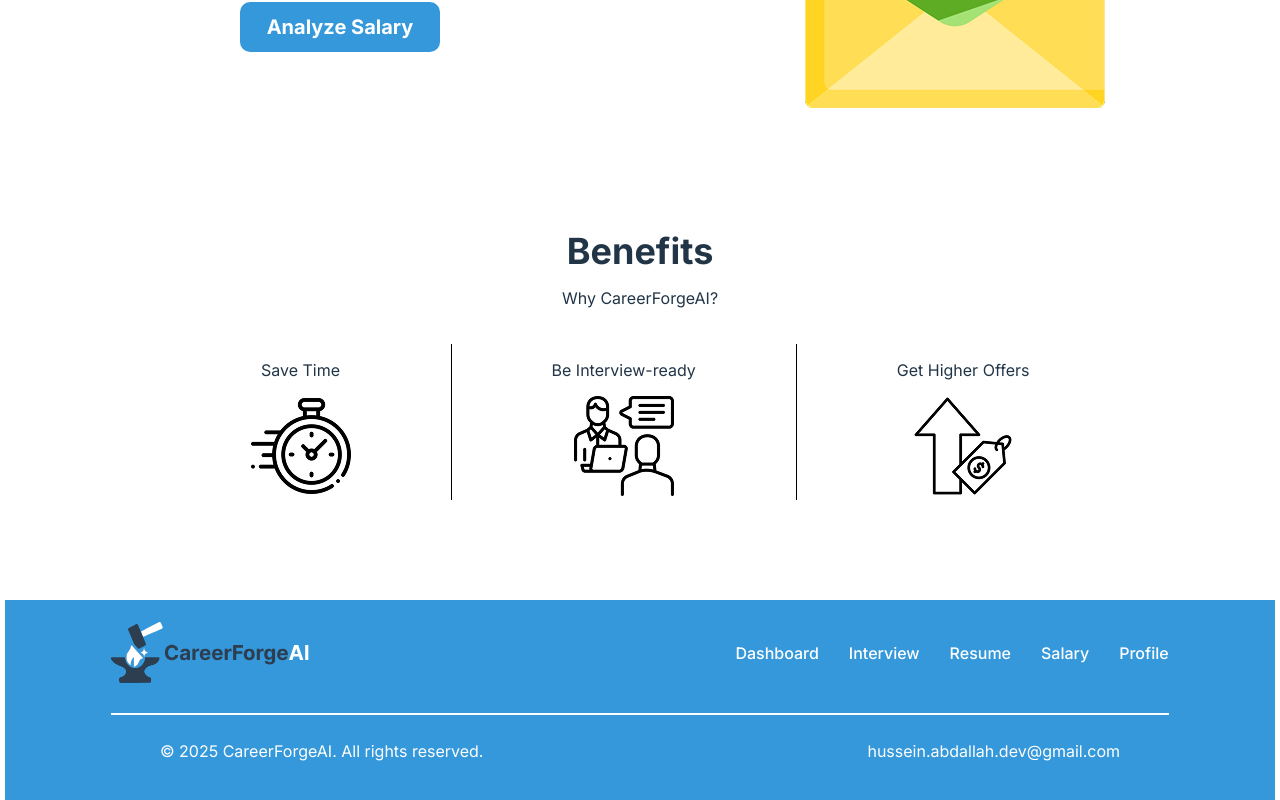
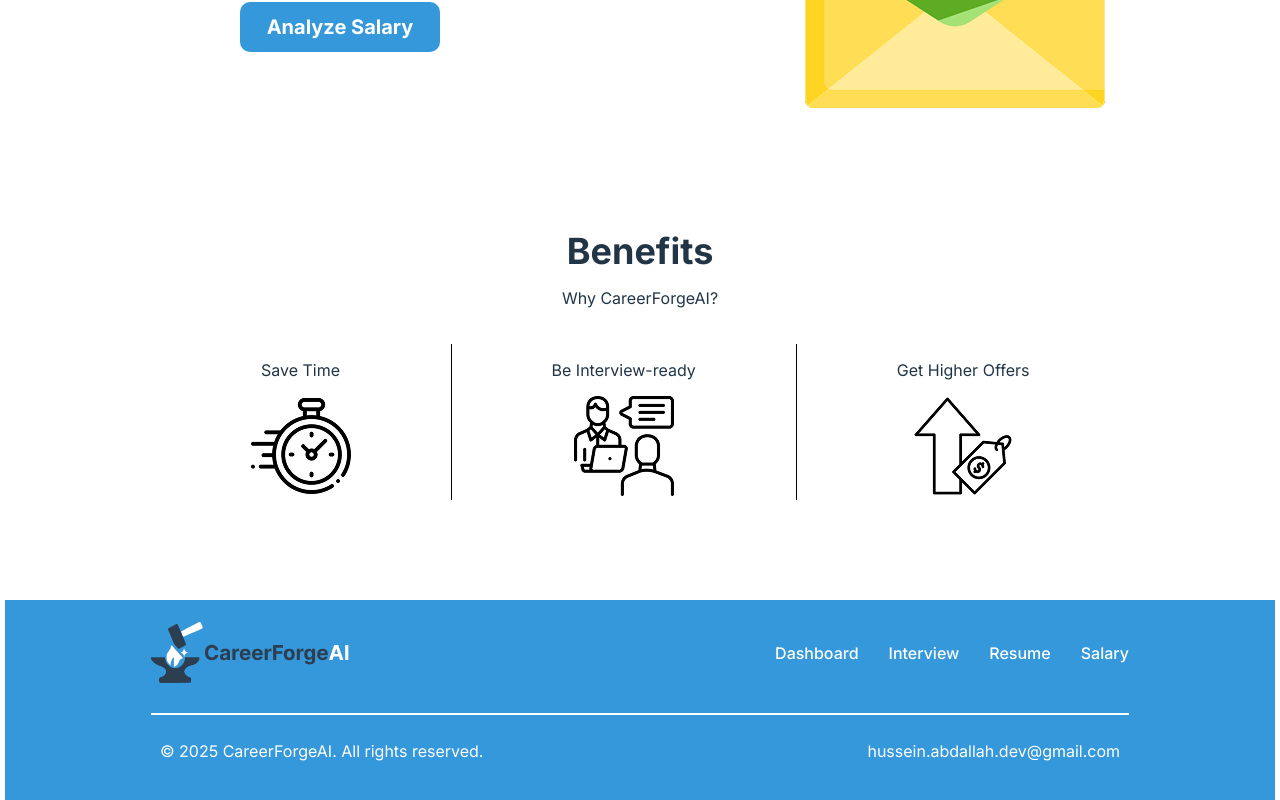
Before and after one commit to Hussein-Abdallah0/CareerForgeAI, a React (Vite) app in the folder frontend/: page / in a window 1280 px wide. Shown: the part 1564-2364 px from the top of the page. Built offline with nearby package versions, Linux system fonts and the light colour scheme.

Commit message:
Fix some of the layout functions -Fix the logo route in navbar -Remove Profile from the footer

```diff
--- a/frontend/src/components/Footer/index.jsx
+++ b/frontend/src/components/Footer/index.jsx
@@ -19,9 +19,9 @@ const Footer = () => {
           <li className="footer-link">
             <a href="/salary">Salary</a>
           </li>
-          <li className="footer-link">
+          {/* <li className="footer-link">
             <a href="">Profile</a>
-          </li>
+          </li> */}
         </ul>
       </div>
       <div className="footer-content footer-bottom">
--- a/frontend/src/components/Navbar/index.jsx
+++ b/frontend/src/components/Navbar/index.jsx
@@ -12,7 +12,7 @@ const Navbar = ({ type }) => {
   };
   return (
     <div className="navbar">
-      <img src="logo-title.svg" alt="logo" className="logo-title" />
+      <img src="/logo-title.svg" alt="logo" className="logo-title" />
       {type == "home" ? (
         <ul className="nav-ul">
           <li className="nav-link">Home</li>
```
